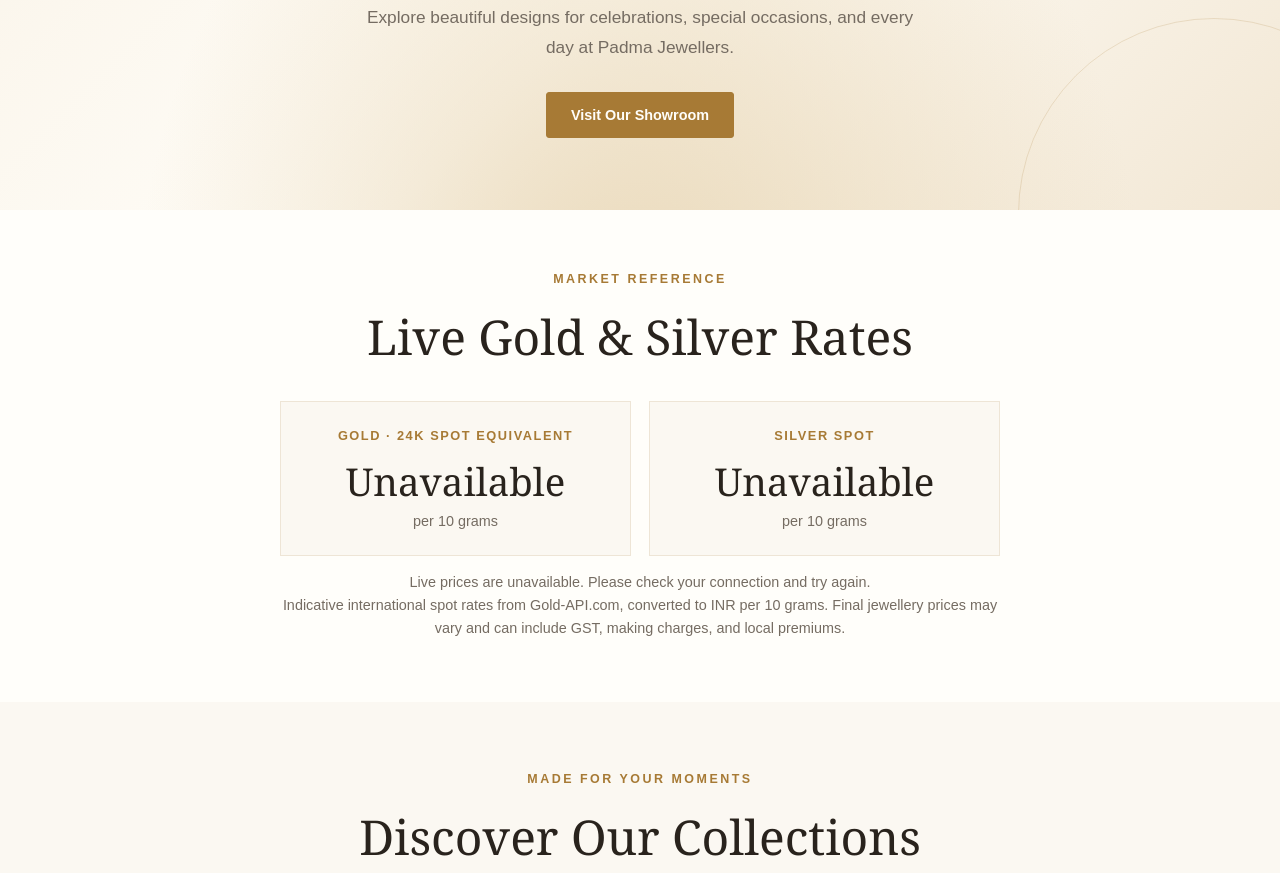
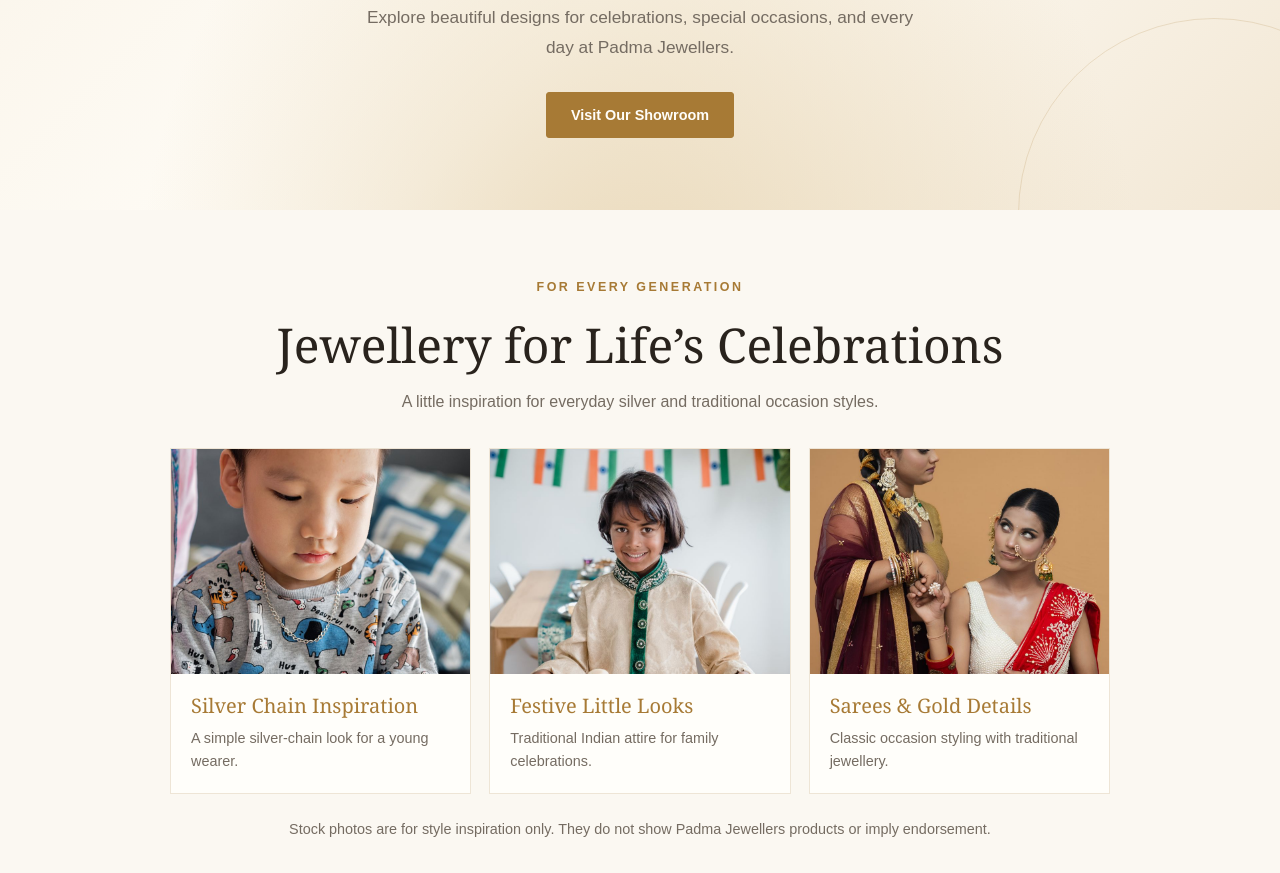
Before and after one commit to kcsilver/jewellery-shop, a plain HTML site: page index.html in a window 1280 px wide. Shown: the part 547-1420 px from the top of the page. Drawn offline with Linux system fonts and the light colour scheme; no server answers.

Commit message:
Add jewellery inspiration and showroom photos
Co-authored-by: Copilot <223556219+Copilot@users.noreply.github.com>

```diff
--- a/index.html
+++ b/index.html
@@ -173,6 +173,63 @@
             text-align: center;
         }
 
+        .inspiration {
+            padding: 70px 24px 78px;
+            text-align: center;
+        }
+
+        .inspiration h2 {
+            margin: 0;
+            font-size: clamp(2rem, 5vw, 3rem);
+        }
+
+        .inspiration-grid {
+            display: grid;
+            grid-template-columns: repeat(3, minmax(0, 1fr));
+            gap: 18px;
+            width: min(940px, 100%);
+            margin: 0 auto;
+        }
+
+        .inspiration-card {
+            overflow: hidden;
+            background: var(--white);
+            border: 1px solid #eee5d6;
+            text-align: left;
+        }
+
+        .inspiration-card img {
+            display: block;
+            width: 100%;
+            aspect-ratio: 4 / 3;
+            object-fit: cover;
+        }
+
+        .inspiration-card-copy {
+            padding: 18px 20px 20px;
+        }
+
+        .inspiration-card h3 {
+            margin: 0 0 8px;
+            color: var(--gold);
+            font-family: Georgia, "Times New Roman", serif;
+            font-size: 1.25rem;
+            font-weight: 400;
+        }
+
+        .inspiration-card p,
+        .inspiration-note {
+            margin: 0;
+            color: var(--muted);
+            font-size: 0.9rem;
+            line-height: 1.6;
+        }
+
+        .inspiration-note {
+            max-width: 720px;
+            margin: 24px auto 0;
+        }
+
         .market-prices {
             padding: 62px 24px;
             text-align: center;
@@ -282,6 +339,27 @@
             background: #f0e8da;
         }
 
+        .showroom-photo {
+            display: grid;
+            justify-items: center;
+            gap: 8px;
+            margin: 30px auto 0;
+        }
+
+        .showroom-photo img {
+            display: block;
+            width: auto;
+            max-width: 100%;
+            max-height: 360px;
+            border: 1px solid #e8dece;
+            background: var(--white);
+        }
+
+        .showroom-photo figcaption {
+            color: var(--muted);
+            font-size: 0.9rem;
+        }
+
         .contact-grid {
             display: grid;
             grid-template-columns: repeat(2, minmax(0, 1fr));
@@ -336,11 +414,15 @@
 
         @media (max-width: 600px) {
             .site-header {
+                flex-direction: column;
+                gap: 14px;
                 padding: 16px 20px;
             }
 
             nav {
-                gap: 16px;
+                flex-wrap: wrap;
+                justify-content: center;
+                gap: 12px 18px;
             }
 
             nav a {
@@ -356,6 +438,11 @@
             .contact-grid {
                 grid-template-columns: 1fr;
             }
+
+            .inspiration-grid {
+                grid-template-columns: 1fr;
+                width: min(420px, 100%);
+            }
         }
     </style>
 </head>
@@ -364,6 +451,7 @@
         <a class="brand" href="#home">Padma jewellers</a>
         <nav aria-label="Main navigation">
             <a href="#home">Home</a>
+            <a href="#inspiration">Gallery</a>
             <a href="#prices">Live Rates</a>
             <a href="#contact">Contact Us</a>
         </nav>
@@ -377,6 +465,36 @@
                 <p class="hero-copy">Explore beautiful designs for celebrations, special occasions, and every day at Padma Jewellers.</p>
                 <a class="button" href="#contact">Visit Our Showroom</a>
             </div>
+        </section>
+
+        <section class="inspiration" id="inspiration" aria-labelledby="inspiration-title">
+            <p class="eyebrow">For every generation</p>
+            <h2 id="inspiration-title">Jewellery for Life’s Celebrations</h2>
+            <p class="section-copy">A little inspiration for everyday silver and traditional occasion styles.</p>
+            <div class="inspiration-grid">
+                <article class="inspiration-card">
+                    <img src="assets/child-silver-chain.jpg" alt="Child wearing a silver chain" loading="lazy" decoding="async">
+                    <div class="inspiration-card-copy">
+                        <h3>Silver Chain Inspiration</h3>
+                        <p>A simple silver-chain look for a young wearer.</p>
+                    </div>
+                </article>
+                <article class="inspiration-card">
+                    <img src="assets/child-festive-attire.jpg" alt="Child in cream traditional Indian festive attire" loading="lazy" decoding="async">
+                    <div class="inspiration-card-copy">
+                        <h3>Festive Little Looks</h3>
+                        <p>Traditional Indian attire for family celebrations.</p>
+                    </div>
+                </article>
+                <article class="inspiration-card">
+                    <img src="assets/women-sarees.jpg" alt="Two women wearing traditional sarees and jewellery" loading="lazy" decoding="async">
+                    <div class="inspiration-card-copy">
+                        <h3>Sarees &amp; Gold Details</h3>
+                        <p>Classic occasion styling with traditional jewellery.</p>
+                    </div>
+                </article>
+            </div>
+            <p class="inspiration-note">Stock photos are for style inspiration only. They do not show Padma Jewellers products or imply endorsement.</p>
         </section>
 
         <section class="market-prices" id="prices" aria-labelledby="prices-title">
@@ -425,6 +543,10 @@
         <section class="contact" id="contact">
             <p class="eyebrow">We’d love to see you</p>
             <h2>Visit or Get in Touch</h2>
+            <figure class="showroom-photo">
+                <img src="assets/padma-showroom.webp" alt="Padma Jewellers showroom counter and sign" loading="lazy" decoding="async">
+                <figcaption>Padma Jewellers · House of Silver &amp; Ratnas</figcaption>
+            </figure>
             <div class="contact-grid">
                 <div class="contact-card">
                     <h3>Call the Showroom</h3>
```
Also changed, not shown: assets/child-festive-attire.jpg (added), assets/child-silver-chain.jpg (added), assets/padma-showroom.webp (added), assets/women-sarees.jpg (added), 1 other file.
